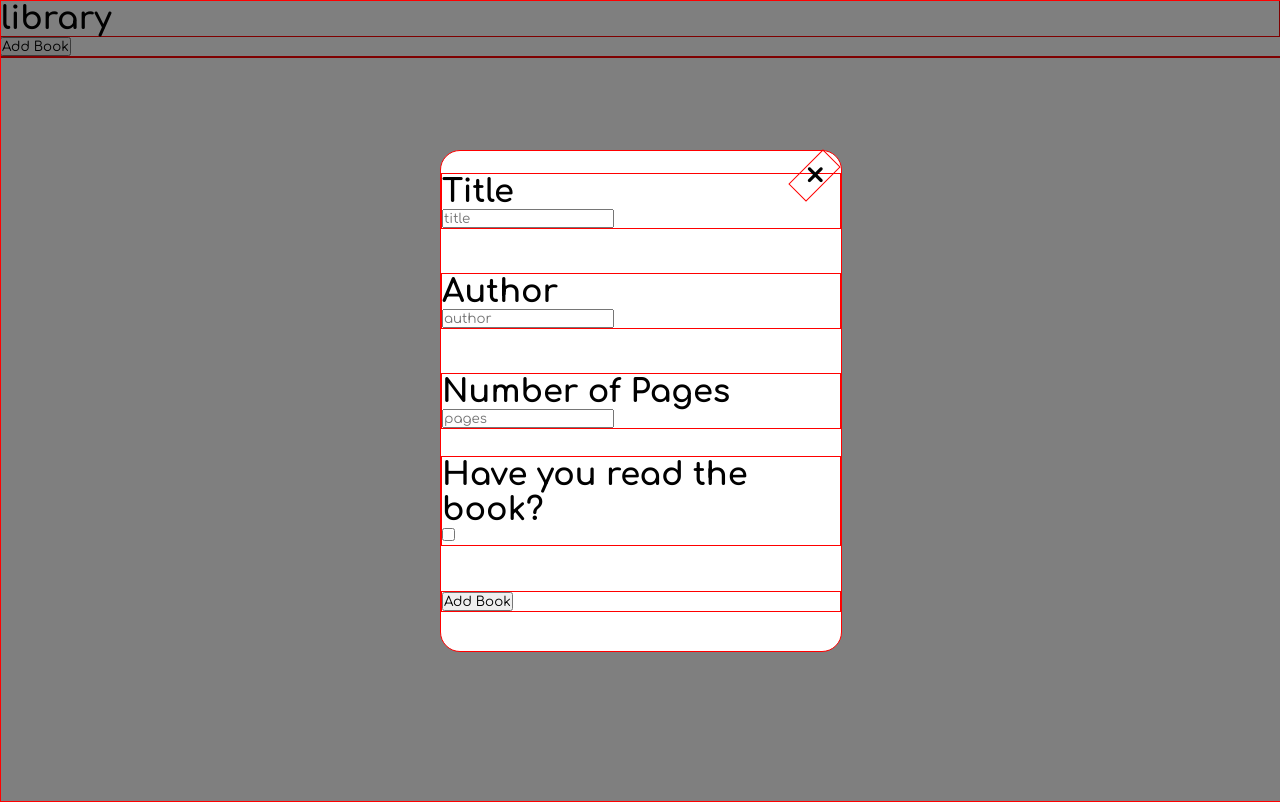
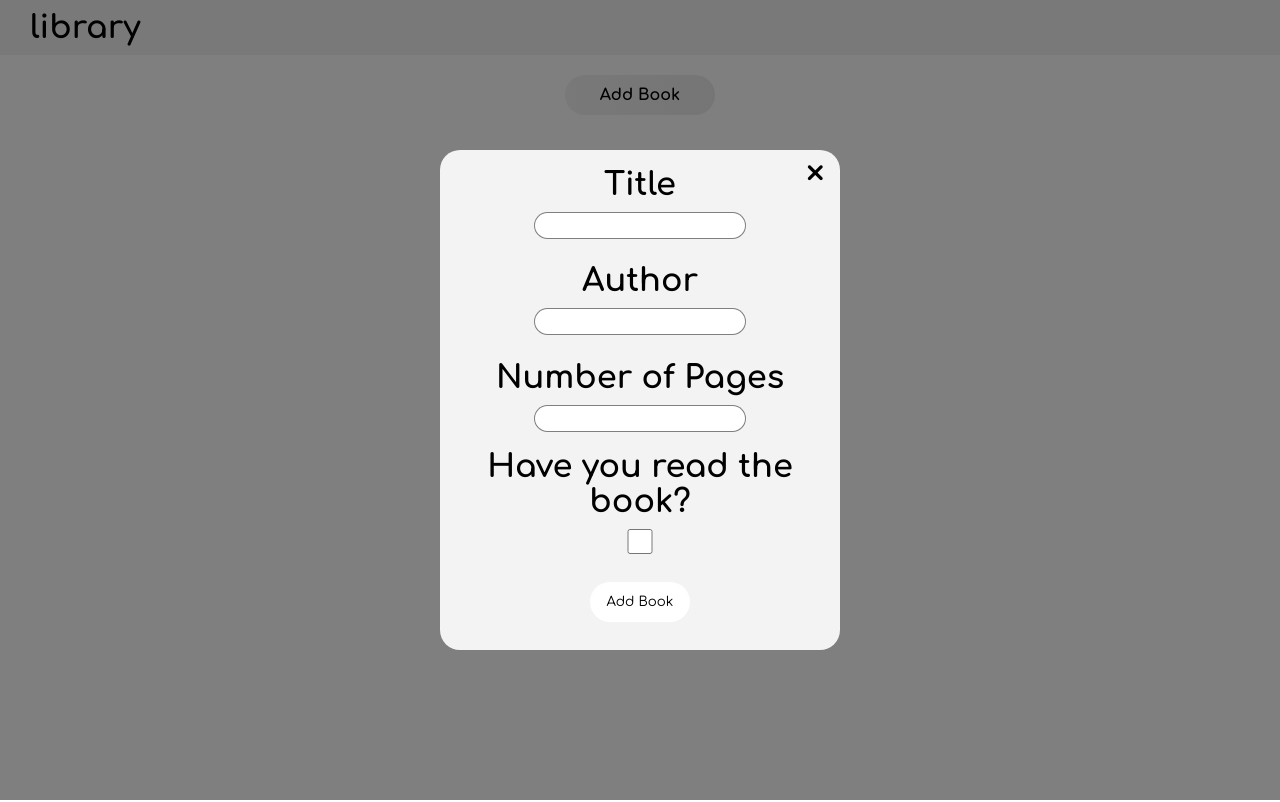
Before and after one commit to rahulsingh34/library, a plain HTML site: page index.html in a window 1280 px wide. Both pictures are taken after a click on the button "Add Book". Drawn offline with Linux system fonts and the light colour scheme.

Commit message:
completed styling

```diff
--- a/index.html
+++ b/index.html
@@ -15,8 +15,10 @@
 	<div class="header">
 		<h1 class="logo">library</h1>
 	</div>
-	<button id="add-book">Add Book</button>
-	<div id="library">
+	<div id="add-book"><button id="main">Add Book</button></div>
+	<div class="bucket">
+		<div id="library">
+		</div>
 	</div>
 	<div class="bg-modal">
 		<div class="modal-content">
@@ -24,15 +26,15 @@
 			<form id="addBook" action="">
 				<div class="field">
 					<h1>Title</h1>
-					<input type="text" name="title" id="title" placeholder="title" required>
+					<input type="text" name="title" id="title" required>
 				</div>
 				<div class="field">
 					<h1>Author</h1>
-					<input type="text" name="author" id="author" placeholder="author" required>
+					<input type="text" name="author" id="author" required>
 				</div>
 				<div class="field">
 					<h1>Number of Pages</h1>
-					<input type="number" name="pages" id="pages" placeholder="pages" min="1" required>
+					<input type="number" name="pages" id="pages" min="1" required>
 				</div>
 				<div class="field">
 					<h1>Have you read the book?</h1>
--- a/script.js
+++ b/script.js
@@ -60,6 +60,12 @@ function createCards() {
 		pages.innerText = myLibrary[i].pages + " pages";
 		read.innerText = myLibrary[i].read;
 		remove.innerText = "Remove";
+		if (read.innerText == "Not Read") {
+			card.classList.add("book-is-read");
+		}
+		else {
+			card.classList.add("book-is-not-read");
+		}
 		card.appendChild(title);
 		card.appendChild(author);
 		card.appendChild(pages);
@@ -110,4 +116,5 @@ openModal.addEventListener("click", () => {
 
 closeModal.addEventListener("click", () => {
 	modal.style.display = "none";
+	form.reset();
 });
--- a/styles.css
+++ b/styles.css
@@ -1,3 +1,8 @@
+:root {
+	--grey: #F3F3F3;
+	--grey2: #ECECEC ;
+}
+
 * {
 	margin: 0;
 	padding: 0;
@@ -8,9 +13,40 @@ body {
 	height: 100vh;
 }
 
-div {
-	border: red solid 1px;
+.header {
+	padding: 10px;
+	padding-left: 30px;
+	background-color: var(--grey);
 }
+
+#add-book {
+	padding: 20px;
+	display: flex;
+	align-items: center;
+	justify-content: center;
+}
+
+button {
+	height: 40px;
+	width: 100px;
+	border-radius: 20px;
+	border: none;
+	background: white;
+	cursor: pointer;
+	color: black;
+}
+
+#main {
+	background: linear-gradient(0.25turn, var(--grey), var(--grey2));
+	width: 150px;
+	font-size: 16px;
+	font-weight: bold;
+}
+
+button:hover {
+	border: rgba(0, 0, 0, 0.5) solid 1px;
+}
+
 
 .bg-modal {
 	height: 100%;
@@ -24,11 +60,31 @@ div {
 }
 
 .modal-content {
-	background-color: white;
+	background-color: var(--grey);
 	border-radius: 20px;
 	width: 400px;
 	height: 500px;
 	position: relative;
+}
+
+.field {
+	display: grid;
+	align-items: center;
+	justify-content: center;
+	justify-items: center;
+	text-align: center;
+}
+
+.field h1 {
+	padding: 10px;
+}
+
+input {
+	height: 25px;
+	border-radius: 20px;
+	border: rgba(0, 0, 0, 0.5) solid 1px;
+	width: 200px;
+	padding-left: 10px;
 
 }
 
@@ -49,3 +105,46 @@ div {
 	transform: rotate(45deg);
 	cursor: pointer;
 }
+
+.bucket {
+	display: flex;
+	align-items: center;
+	justify-content: center;
+}
+
+#library {
+	width: 800px;
+	padding: 20px;
+	display: grid;
+	align-content: center;
+	justify-content: center;
+	grid-template-columns: repeat(auto-fill, minmax(250px, 250px));
+	gap: 20px;
+}
+
+.book {
+	background-color: var(--grey);
+	display: flex;
+	flex-direction: column;
+	border-radius: 10px;
+	height: 275px;
+	width: 250px;
+	align-items: center;
+	justify-content: center;
+}
+
+.book h1 {
+	padding: 5px;
+}
+
+.book button {
+	margin: 5px;
+}
+
+.book-is-read {
+	border: #90EF90 solid;
+}
+
+.book-is-not-read {
+	border: #FC6C85 solid;
+}
```
